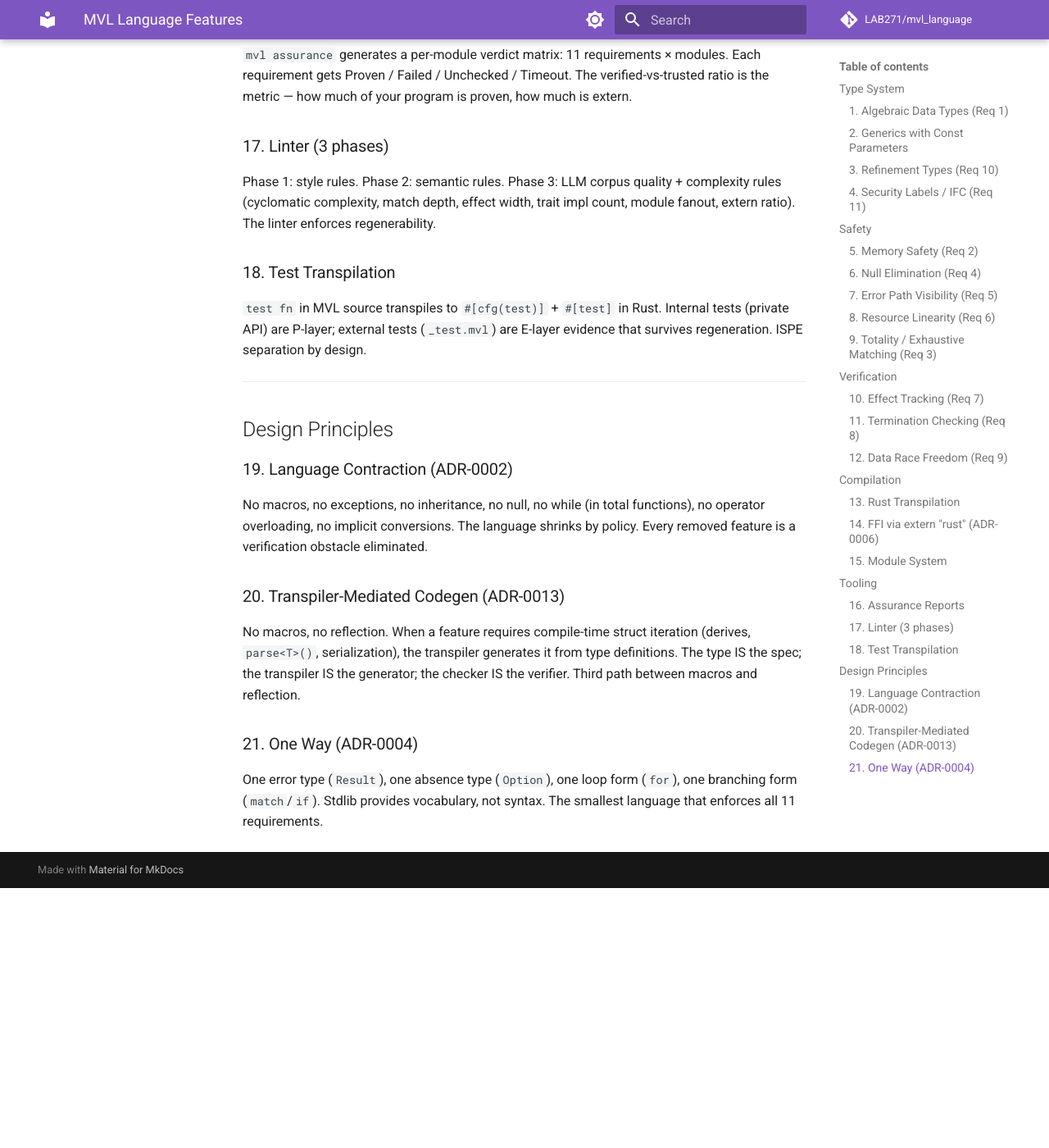
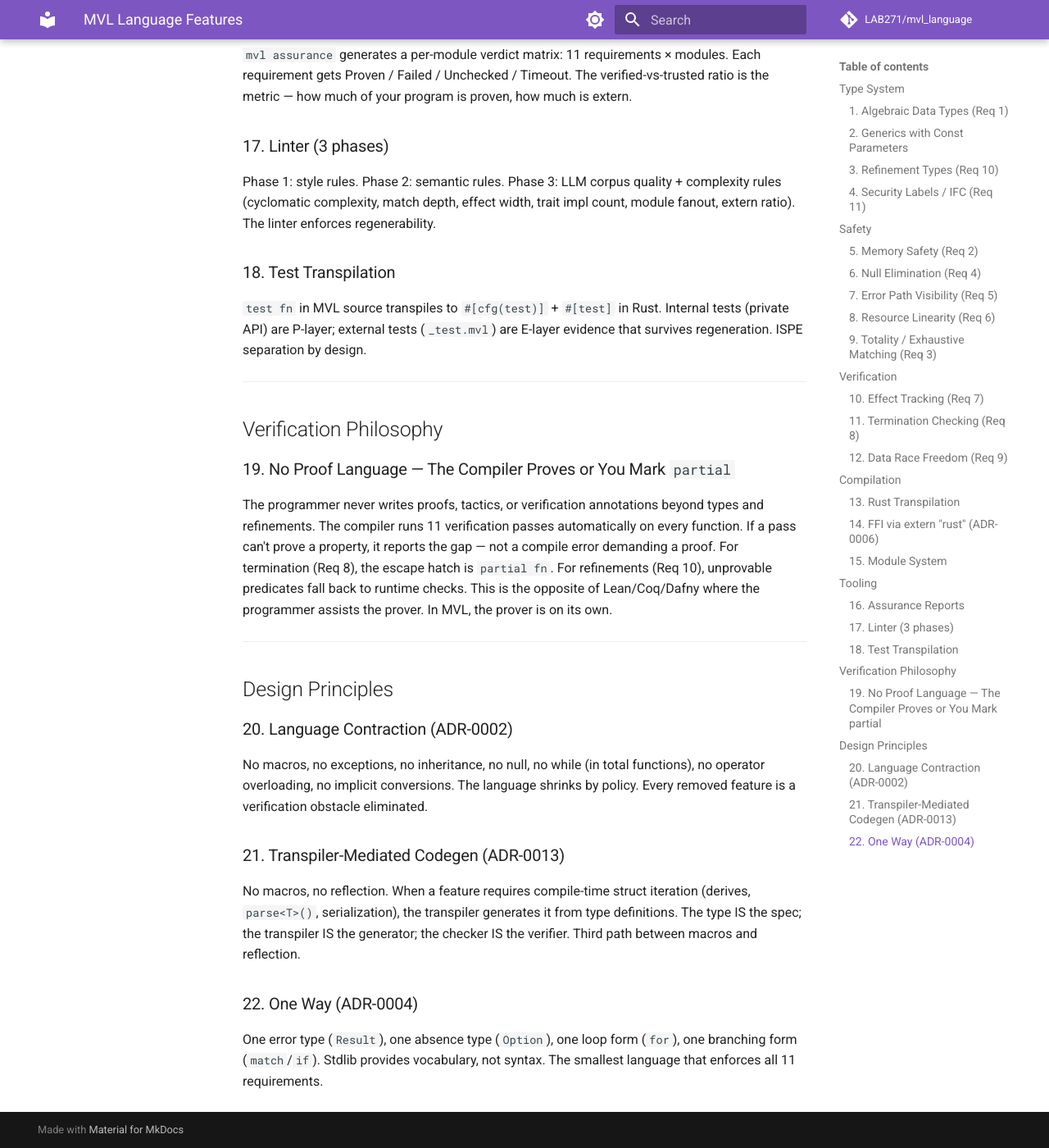
Before and after one commit to mvl-lang/mvl, an MkDocs documentation site: the page built from docs/features.md, in a window 1280 px wide and 1400 px high, scrolled down 2973 px. Shown: the whole window at 82% size. Built offline with MkDocs 1.6.1 and Material for MkDocs 9.7.7, drawn with Linux system fonts in a browser that asks for light colours; comment, search, counter and statistics services are not loaded; before the commit the page ends 4056 px from its top, so only the background shows below that; some of the changed text lies outside the part shown.

Commit message:
docs: add feature #19 (no proof language), renumber to 22 features
Co-Authored-By: Claude Opus 4.6 (1M context) <noreply@anthropic.com>

```diff
--- a/docs/features.md
+++ b/docs/features.md
@@ -1,6 +1,6 @@
 # MVL Language Features
 
-21 features across 6 categories. The language is deliberately small (ADR-0004) — every feature exists to increase verification density per token.
+22 features across 7 categories. The language is deliberately small (ADR-0004) — every feature exists to increase verification density per token.
 
 ---
 
@@ -96,16 +96,25 @@ Phase 1: style rules. Phase 2: semantic rules. Phase 3: LLM corpus quality + com
 
 ---
 
+## Verification Philosophy
+
+### 19. No Proof Language — The Compiler Proves or You Mark `partial`
+
+The programmer never writes proofs, tactics, or verification annotations beyond types and refinements. The compiler runs 11 verification passes automatically on every function. If a pass can't prove a property, it reports the gap — not a compile error demanding a proof. For termination (Req 8), the escape hatch is `partial fn`. For refinements (Req 10), unprovable predicates fall back to runtime checks. This is the opposite of Lean/Coq/Dafny where the programmer assists the prover. In MVL, the prover is on its own.
+
+---
+
 ## Design Principles
 
-### 19. Language Contraction (ADR-0002)
+### 20. Language Contraction (ADR-0002)
+
 
 No macros, no exceptions, no inheritance, no null, no while (in total functions), no operator overloading, no implicit conversions. The language shrinks by policy. Every removed feature is a verification obstacle eliminated.
 
-### 20. Transpiler-Mediated Codegen (ADR-0013)
+### 21. Transpiler-Mediated Codegen (ADR-0013)
 
 No macros, no reflection. When a feature requires compile-time struct iteration (derives, `parse<T>()`, serialization), the transpiler generates it from type definitions. The type IS the spec; the transpiler IS the generator; the checker IS the verifier. Third path between macros and reflection.
 
-### 21. One Way (ADR-0004)
+### 22. One Way (ADR-0004)
 
 One error type (`Result`), one absence type (`Option`), one loop form (`for`), one branching form (`match`/`if`). Stdlib provides vocabulary, not syntax. The smallest language that enforces all 11 requirements.
```
